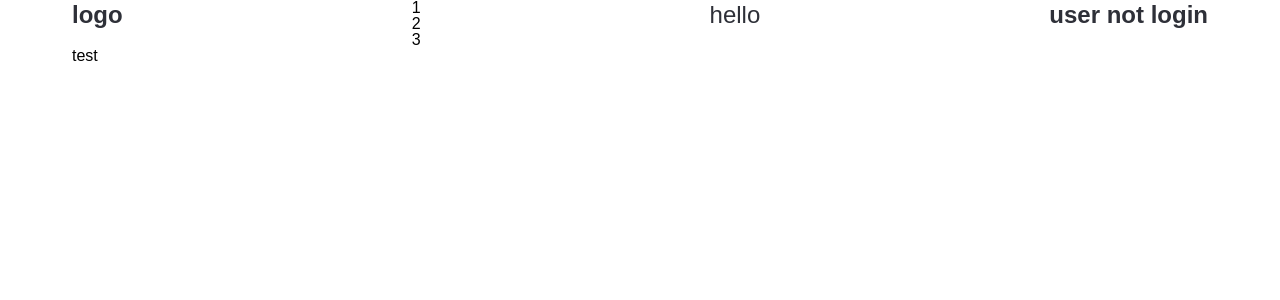
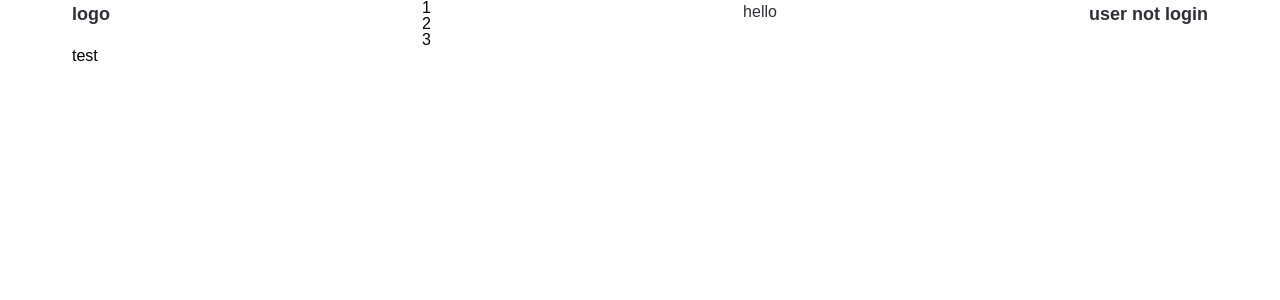
Before and after one commit to grage03/prello, a React (Create React App) app: page / in a window 1280 px wide. Shown: the top 300 px of the page. Built offline with nearby package versions, Linux system fonts and the light colour scheme; a web font is replaced by a local one.

Commit message:
fix(app): fix sass

```diff
--- a/src/assets/styles/_mixins.sass
+++ b/src/assets/styles/_mixins.sass
@@ -8,29 +8,24 @@
   font-size: 12px
   line-height: 16px
 
-@mixin medium-400
-  font-weight: 400
-  font-size: 16px
-  line-height: 24px
-
 @mixin medium-500
   font-weight: 500
   font-size: 16px
   line-height: 24px
 
+@mixin large-400
+  font-weight: 700
+  font-size: 18px
+  line-height: 28px
+
 @mixin large-500
   font-weight: 500
-  font-size: 20px
-  line-height: 28px
-
-@mixin large-400
-  font-weight: 400
-  font-size: 20px
+  font-size: 18px
   line-height: 28px
 
 @mixin large-700
   font-weight: 700
-  font-size: 20px
+  font-size: 48px
   line-height: 28px
 
 @mixin flex
--- a/src/assets/styles/main.sass
+++ b/src/assets/styles/main.sass
@@ -47,29 +47,21 @@ table
 /* Global fonts */
 
 h1, h2, h3
-  font-weight: 600
-  line-height: 125%
   color: #2e3038
 
 h1
-  font-size: 48px
+  @include large-700
 
 h2
+  @include large-700
   font-size: 36px
 
 h3
-  font-size: 24px
+  @include large-400
 
 h4
-  font-weight: 500
-  font-size: 24px
-  line-height: 125%
-  color: #2e3038
-  text-align: center
+  @include medium-500
 
 h5
-  font-weight: 500
-  font-size: 16px
-  line-height: 125%
+  @include small-400
   color: #7b8193
-  text-align: center
```
